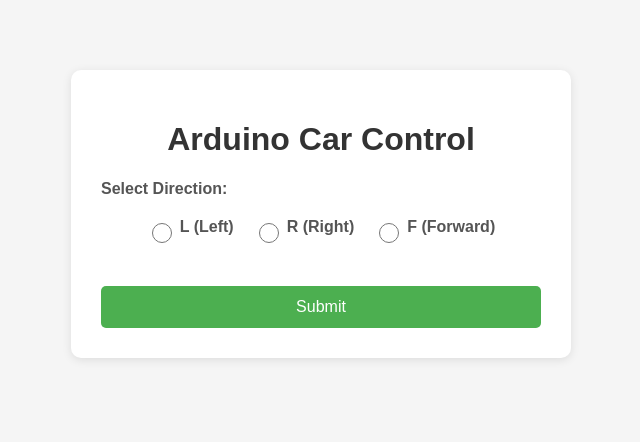
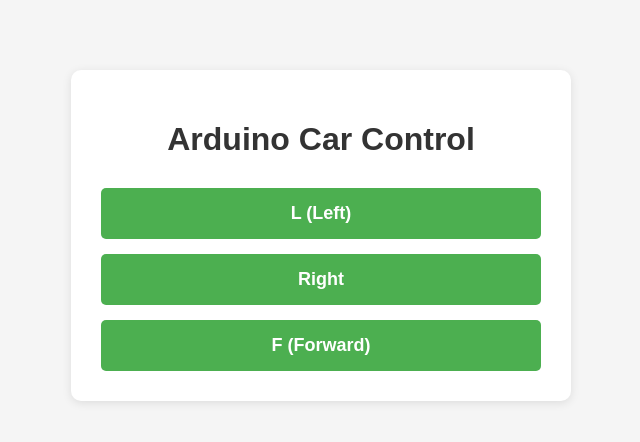
Before and after one commit to vbassagoda/arduino-car, a Flask app: page / in a window 1280 px wide. Shown: the top 442 px of the page, without its empty margins (319-959 px from the left). Run offline with Flask 3, Linux system fonts and the light colour scheme.

Commit message:
change form in html for buttons to simplify flow

```diff
--- a/app.py
+++ b/app.py
@@ -1,23 +1,25 @@
-from flask import Flask, render_template, request
+from flask import Flask, render_template, request, jsonify
 
 app = Flask(__name__)
 
-@app.route('/', methods=['GET', 'POST'])
+@app.route('/')
 def index():
-    """Display the form and handle form submission"""
-    message = None
+    """Display the control buttons"""
+    print("Index page loaded")
+    return render_template('index.html')
 
-    if request.method == 'POST':
-        direction = request.form.get('direction', '').upper()
+@app.route('/direction', methods=['POST'])
+def direction():
+    """Handle direction button clicks"""
+    data = request.get_json()
+    direction = data.get('direction', '').upper()
 
-        if direction in ['L', 'R', 'F']:
-            message = f"Selected: {direction}"
-            print(f"Direction selected: {direction}")
-            # TODO: Add code here to send direction to Arduino via UDP
-        else:
-            message = "Invalid input. Please select L, R, or F."
-
-    return render_template('index.html', message=message)
+    if direction in ['L', 'R', 'F']:
+        print(f"Direction selected: {direction}")
+        # TODO: Add code here to send direction to Arduino via UDP
+        return jsonify({'success': True, 'message': f"Selected: {direction}"})
+    else:
+        return jsonify({'success': False, 'message': "Invalid direction"})
 
 if __name__ == '__main__':
     app.run(debug=True, host='0.0.0.0', port=5000)
--- a/templates/index.html
+++ b/templates/index.html
@@ -22,86 +22,91 @@
             color: #333;
             text-align: center;
         }
-        .form-group {
-            margin: 20px 0;
-        }
-        label {
-            display: block;
-            margin-bottom: 10px;
-            font-weight: bold;
-            color: #555;
-        }
-        .radio-group {
+        .button-group {
             display: flex;
-            gap: 20px;
-            justify-content: center;
-            margin: 20px 0;
-        }
-        .radio-option {
-            display: flex;
-            align-items: center;
-            gap: 5px;
-        }
-        input[type="radio"] {
-            width: 20px;
-            height: 20px;
-            cursor: pointer;
+            flex-direction: column;
+            gap: 15px;
+            margin-top: 30px;
         }
         button {
-            width: 100%;
-            padding: 12px;
+            padding: 15px;
             background-color: #4CAF50;
             color: white;
             border: none;
             border-radius: 5px;
-            font-size: 16px;
+            font-size: 18px;
+            font-weight: bold;
             cursor: pointer;
-            margin-top: 20px;
+            transition: background-color 0.3s;
         }
         button:hover {
             background-color: #45a049;
         }
+        button:active {
+            transform: scale(0.98);
+        }
         .message {
             margin-top: 20px;
-            padding: 10px;
+            padding: 15px;
             border-radius: 5px;
             text-align: center;
+            font-weight: bold;
+            display: none;
+        }
+        .message.show {
+            display: block;
         }
         .success {
             background-color: #d4edda;
             color: #155724;
             border: 1px solid #c3e6cb;
         }
+        .error {
+            background-color: #f8d7da;
+            color: #721c24;
+            border: 1px solid #f5c6cb;
+        }
     </style>
 </head>
 <body>
     <div class="container">
         <h1>Arduino Car Control</h1>
-        <form method="POST" action="/">
-            <div class="form-group">
-                <label>Select Direction:</label>
-                <div class="radio-group">
-                    <div class="radio-option">
-                        <input type="radio" id="left" name="direction" value="L" required>
-                        <label for="left">L (Left)</label>
-                    </div>
-                    <div class="radio-option">
-                        <input type="radio" id="right" name="direction" value="R" required>
-                        <label for="right">R (Right)</label>
-                    </div>
-                    <div class="radio-option">
-                        <input type="radio" id="forward" name="direction" value="F" required>
-                        <label for="forward">F (Forward)</label>
-                    </div>
-                </div>
-            </div>
-            <button type="submit">Submit</button>
-        </form>
-        {% if message %}
-        <div class="message success">
-            {{ message }}
+        <div class="button-group">
+            <button onclick="sendDirection('L')">L (Left)</button>
+            <button onclick="sendDirection('R')">Right</button>
+            <button onclick="sendDirection('F')">F (Forward)</button>
         </div>
-        {% endif %}
+        <div id="message" class="message"></div>
     </div>
+
+    <script>
+        async function sendDirection(direction) {
+            const messageDiv = document.getElementById('message');
+            messageDiv.classList.remove('show', 'success', 'error');
+
+            try {
+                const response = await fetch('/direction', {
+                    method: 'POST',
+                    headers: {
+                        'Content-Type': 'application/json',
+                    },
+                    body: JSON.stringify({ direction: direction })
+                });
+
+                const data = await response.json();
+
+                if (data.success) {
+                    messageDiv.textContent = data.message;
+                    messageDiv.classList.add('show', 'success');
+                } else {
+                    messageDiv.textContent = data.message;
+                    messageDiv.classList.add('show', 'error');
+                }
+            } catch (error) {
+                messageDiv.textContent = 'Error: Could not send direction';
+                messageDiv.classList.add('show', 'error');
+            }
+        }
+    </script>
 </body>
 </html>
```
